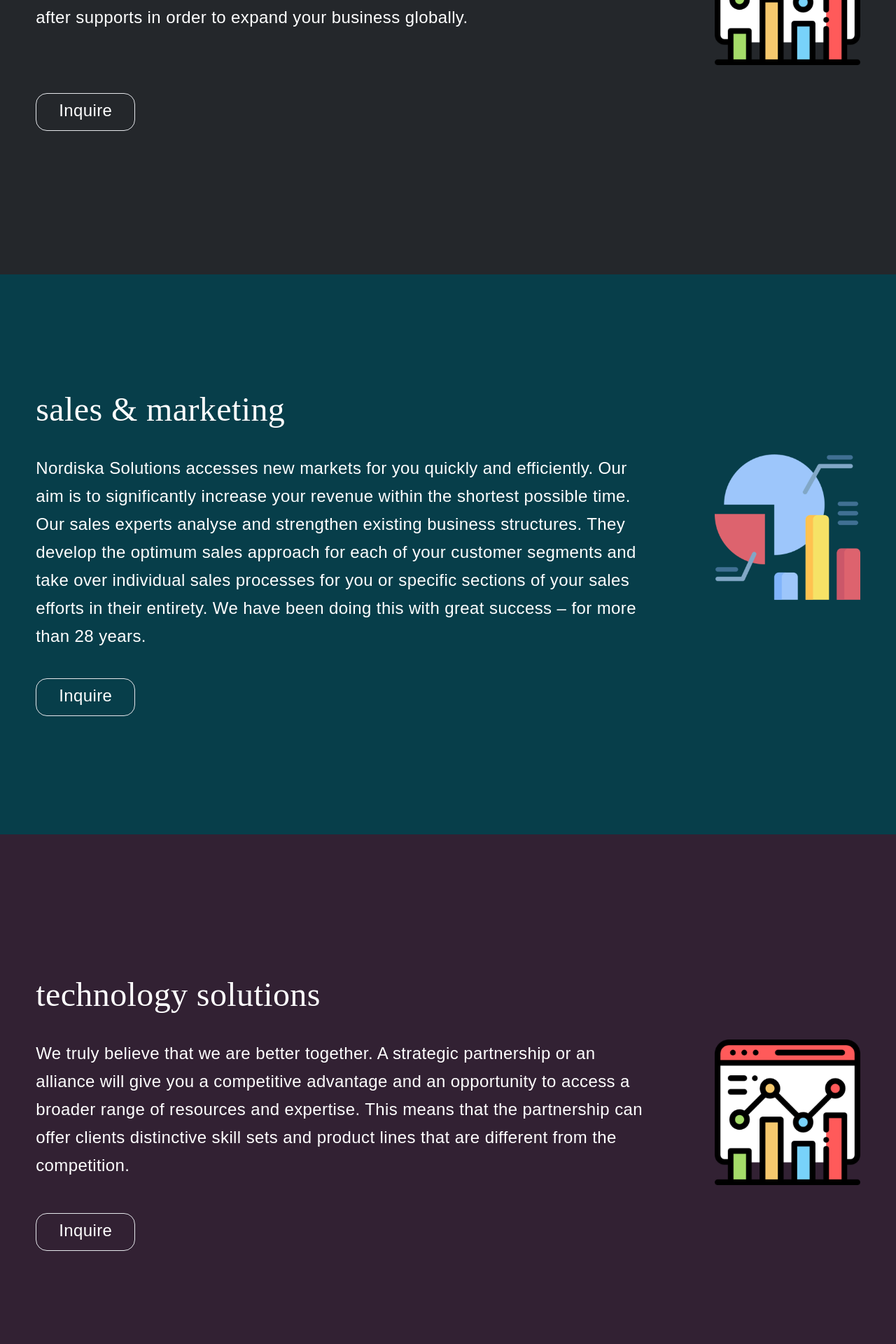
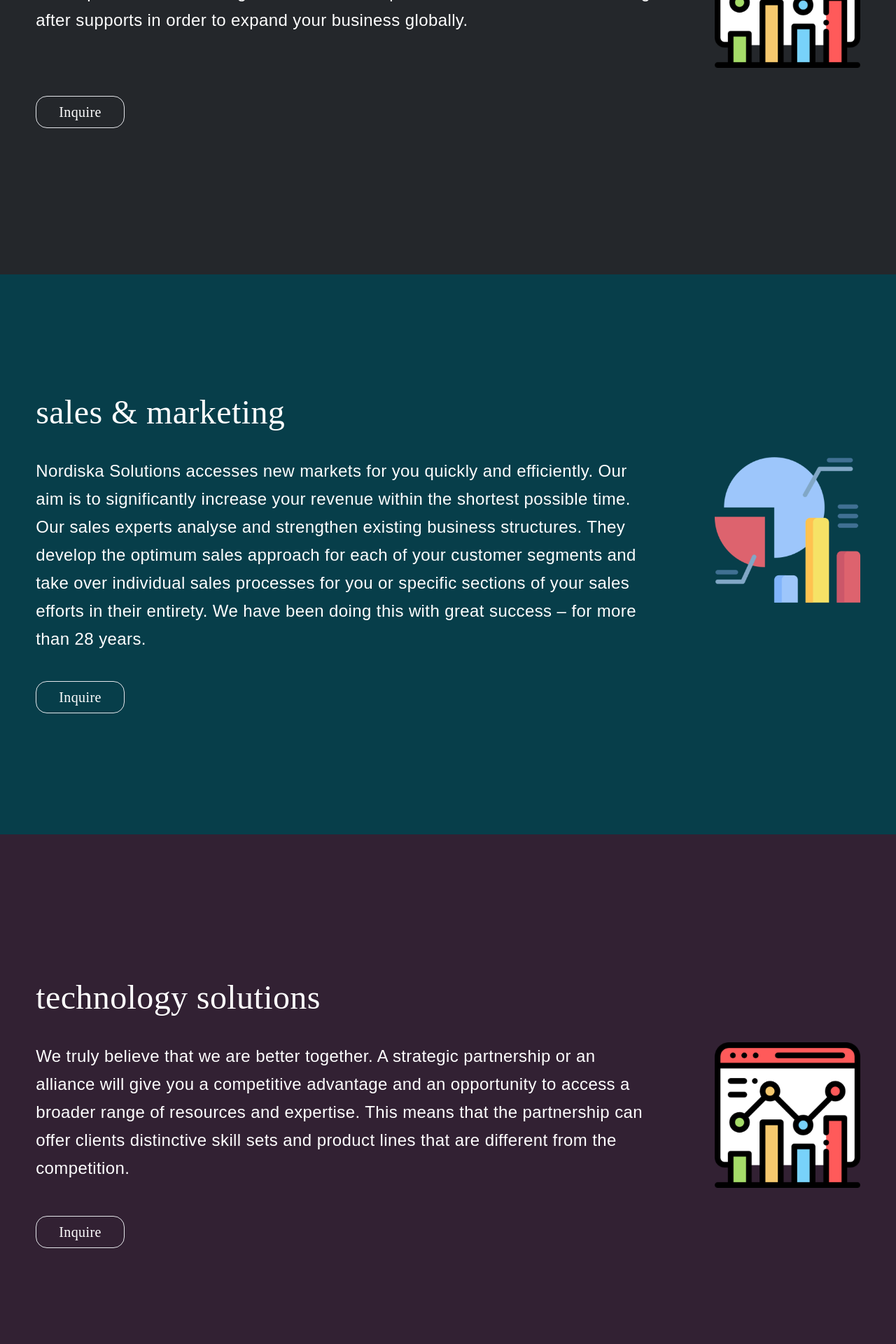
Before and after one commit to samithw/nordiska-vite-react-ts-v2, a React (Vite) app: page /services in a window 1280 px wide. Shown: the part 1760-3680 px from the top of the page at 70% size. Built offline with nearby package versions, Linux system fonts and the light colour scheme; a web font is replaced by a local one.

Commit message:
button spacing

```diff
--- a/src/App.tsx
+++ b/src/App.tsx
@@ -17,7 +17,7 @@ function App() {
         hash ?
         document.querySelector(hash)?.scrollIntoView({behavior : "smooth", block : "end"}) :
         window.scrollTo({top:0 , left:0 , behavior : 'smooth'});
-      }, 50);
+      }, 100);
 
 
 
--- a/src/components/ButtonType1.tsx
+++ b/src/components/ButtonType1.tsx
@@ -1,12 +1,12 @@
 import React from 'react'
 import { NavLink } from 'react-router-dom'
 
-type Props = {children : React.ReactNode, toPath : string}
+type Props = {children : React.ReactNode, toPath : string, styleClass : string}
 
 const ButtonType1 = (props: Props) => {
   return (
 
-    <NavLink to={props.toPath} className="btn-type1">
+    <NavLink to={props.toPath} className={props.styleClass}>
       {props.children}
     </NavLink>
 
--- a/src/components/Footer.tsx
+++ b/src/components/Footer.tsx
@@ -65,7 +65,7 @@ const Footer = (props: Props) => {
                             placeholder="Your e-mail here"
                         />
                         <a href="">
-                            <button className="btn-w">Subscribe</button>
+                            <button className="btn-w my-2 bg-cyan-800">subscribe</button>
                         </a>
                     </div>
                 </div>
--- a/src/components/ServicesCards.tsx
+++ b/src/components/ServicesCards.tsx
@@ -52,14 +52,14 @@ const ServicesCards = (props: Props) => {
             </svg>
           </button>
 
-          <div ref={scrollWrapper} className="flex flex-row gap-3 mx-auto py-3 font-zen w-auto overflow-x-scroll md:overflow-x-hidden snap-mandatory snap-x">
+          <div ref={scrollWrapper} className="flex flex-row gap-3 mx-auto py-3 w-auto overflow-x-scroll md:overflow-x-hidden snap-mandatory snap-x">
 
             <CarouselCard>
                 {{
                   cardImageURL : "images/icon__b__support.png",
                   cardTitle : "Business Support",
                   cardSummary : "",
-                  cardLink : <a href='/services' className='btn-w'>see more</a>
+                  cardLink : <NavLink to='/services#consultancy' className='btn-w'>see more</NavLink>
                 }}
 
             </CarouselCard>
@@ -69,7 +69,7 @@ const ServicesCards = (props: Props) => {
                   cardImageURL : "images/icon__sales__marketing.png",
                   cardTitle : "Sales & Marketing",
                   cardSummary : "",
-                  cardLink : <a href='/services' className='btn-w'>see more</a>
+                  cardLink : <NavLink to='/services#consultancy' className='btn-w'>see more</NavLink>
                 }}
 
             </CarouselCard>
@@ -79,7 +79,7 @@ const ServicesCards = (props: Props) => {
                   cardImageURL : "images/icon__sales__marketing.png",
                   cardTitle : "Sales & Marketing",
                   cardSummary : "",
-                  cardLink : <a href='/services' className='btn-w'>see more</a>
+                  cardLink : <NavLink to='/services#consultancy' className='btn-w'>see more</NavLink>
                 }}
 
             </CarouselCard>
@@ -89,7 +89,7 @@ const ServicesCards = (props: Props) => {
                   cardImageURL : "images/icon__sales__marketing.png",
                   cardTitle : "Sales & Marketing",
                   cardSummary : "",
-                  cardLink : <a href='/services' className='btn-w'>see more</a>
+                  cardLink : <NavLink to='/services#consultancy' className='btn-w'>see more</NavLink>
                 }}
 
             </CarouselCard>
--- a/src/index.css
+++ b/src/index.css
@@ -16,11 +16,11 @@
     }
 
     .btn-w{
-        @apply text-white align-middle text-lg font-zenMaru hover:bg-teal-600 border rounded-2xl hover:border-transparent leading-7 px-4 my-5;
+        @apply text-white font-zen inline-block bg-teal-700 hover:bg-teal-900 focus:ring-4 focus:ring-blue-300 font-medium rounded-xl text-sm px-5 py-2.5 mr-2 focus:outline-none;
     }
 
     .btn-type1{
-        @apply  w-fit text-xl md:text-2xl bg-transparent hover:bg-teal-600 text-white hover:text-white py-2 px-4 md:px-8 pb-3 border hover:border-transparent rounded-2xl leading-7;
+        @apply  w-fit text-lg font-zen md:text-xl bg-transparent hover:bg-teal-700 text-white hover:text-white py-2 px-4 md:px-8 border hover:border-transparent rounded-2xl leading-7;
     }
 
     .nav-item a{
--- a/src/pages/Home.tsx
+++ b/src/pages/Home.tsx
@@ -1,4 +1,5 @@
 import React from 'react'
+import { NavLink } from 'react-router-dom'
 import ButtonType1 from '../components/ButtonType1'
 import ContentSection from '../components/ContentSection'
 import Footer from '../components/Footer'
@@ -26,7 +27,7 @@ const Home = () => {
               <p>Nordiska Solutions is Finnish-Malaysian joint company which has developed a cluster business concept with some leading environmental companies in Europe and Japan who are active in water, wastewater and solids waste management technologies and solutions.</p>
               ),
               contentImageURL : "images/icon__who.png",
-              contentLink : <ButtonType1 toPath='/about'>See more</ButtonType1>
+              contentLink : <NavLink to='/about' className='btn-type1'>see more</NavLink>
           }}
         </ContentSection>
         <Footer />
--- a/src/pages/Services.tsx
+++ b/src/pages/Services.tsx
@@ -1,3 +1,4 @@
+import { NavLink } from 'react-router-dom'
 import ButtonType1 from '../components/ButtonType1'
 import ContentSection from '../components/ContentSection'
 import Footer from '../components/Footer'
@@ -27,7 +28,7 @@ const Services = (props: Props) => {
               </>),
               contentTitle : "business support",
               contentImageURL : "images/icon__business__support.png",
-              contentLink : <ButtonType1 toPath='/'>Inquire</ButtonType1>
+              contentLink : <NavLink to='/' className='btn-type1'>Inquire</NavLink>
             }}
         </ContentSection>
         <ContentSection uniqueId='sales-marketing'>
@@ -40,7 +41,7 @@ const Services = (props: Props) => {
               </>),
               contentTitle : "sales & marketing",
               contentImageURL : "images/icon2__sales__marketing.png",
-              contentLink : <ButtonType1 toPath='/'>Inquire</ButtonType1>
+              contentLink : <NavLink to='/' className='btn-type1'>Inquire</NavLink>
             }}
         </ContentSection>
         <ContentSection uniqueId='tech-solutions'>
@@ -53,7 +54,7 @@ const Services = (props: Props) => {
               </>),
               contentTitle : "technology solutions",
               contentImageURL : "images/icon__business__support.png",
-              contentLink : <ButtonType1 toPath='/'>Inquire</ButtonType1>
+              contentLink : <NavLink to='/' className='btn-type1'>Inquire</NavLink>
             }}
         </ContentSection>
         <ContentSection uniqueId='business-matchmaking'>
@@ -66,7 +67,7 @@ const Services = (props: Props) => {
               </>),
               contentTitle : "business matchmaking",
               contentImageURL : "images/icon__business__match.png",
-              contentLink : <ButtonType1 toPath='/'>Inquire</ButtonType1>
+              contentLink : <NavLink to='/' className='btn-type1'>Inquire</NavLink>
             }}
         </ContentSection>
         <ContentSection uniqueId='consultancy'>
@@ -79,7 +80,7 @@ const Services = (props: Props) => {
               </>),
               contentTitle : "consutancy",
               contentImageURL : "images/icon2__consultancy.png",
-              contentLink : <ButtonType1 toPath='/'>Inquire</ButtonType1>
+              contentLink : <NavLink to='/' className='btn-type1'>Inquire</NavLink>
             }}
         </ContentSection>
 
```
